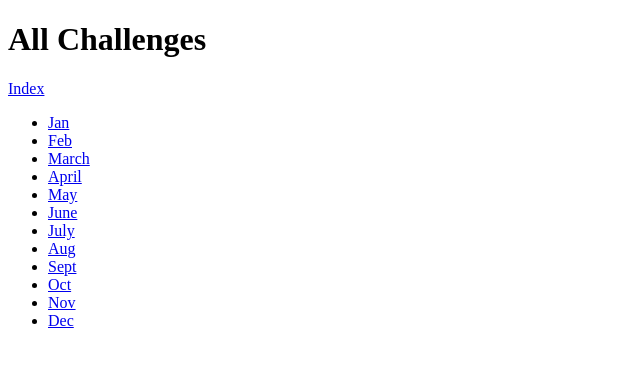
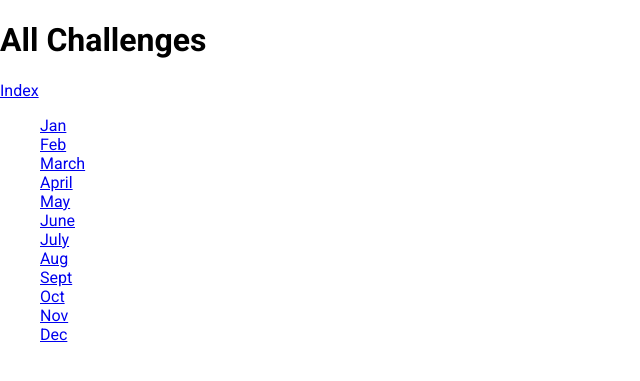
Before and after one commit to ajanes780/Django_Course, a Django app: page /challenges/ in a window 1280 px wide. Shown: the top 381 px of the page, without its empty margins (0-640 px from the left). Run offline with Django 3.2, Linux system fonts and the light colour scheme.

Commit message:
set up static files, css

```diff
--- /dev/null
+++ b/challenges/static/challenges/challenges.css
@@ -0,0 +1,3 @@
+ul {
+  list-style: none;
+}
--- a/challenges/templates/challenges/index.html
+++ b/challenges/templates/challenges/index.html
@@ -1,5 +1,10 @@
 {%extends "layout.html"%}
+{% load static %}
 
+  {% block css_files %}
+
+  <link rel="stylesheet" href="{% static "/challenges/challenges.css" %}">
+  {% endblock css_files %}
 {%block page_title%}
   All Challenges
   {%endblock%}
--- a/monthly_challenges/settings.py
+++ b/monthly_challenges/settings.py
@@ -123,6 +123,9 @@ USE_TZ = True
 
 STATIC_URL = '/static/'
 
+STATICFILES_DIRS = [
+    BASE_DIR / "static"
+]
 # Default primary key field type
 # https://docs.djangoproject.com/en/3.2/ref/settings/#default-auto-field
 
--- /dev/null
+++ b/static/base.css
@@ -0,0 +1,11 @@
+@import url('https://fonts.googleapis.com/css2?family=Roboto:wght@400;700&display=swap');
+
+
+
+html{
+  font-family: 'Roboto', sans-serif;
+}
+
+body {
+  margin: 0;
+}
--- a/templates/layout.html
+++ b/templates/layout.html
@@ -1,3 +1,5 @@
+
+{% load static %}
 <!DOCTYPE html>
 <html lang="en">
 <head>
@@ -5,6 +7,10 @@
   <meta http-equiv="X-UA-Compatible" content="IE=edge">
   <meta name="viewport" content="width=device-width, initial-scale=1.0">
   <title>{%block page_title%} My Challenges{%endblock%}</title>
+  <link rel="stylesheet" href="{% static 'base.css' %} ">
+  {% block css_files %}
+
+  {% endblock css_files %}
 </head>
 <body>
 <h1> All Challenges</h1>
```
